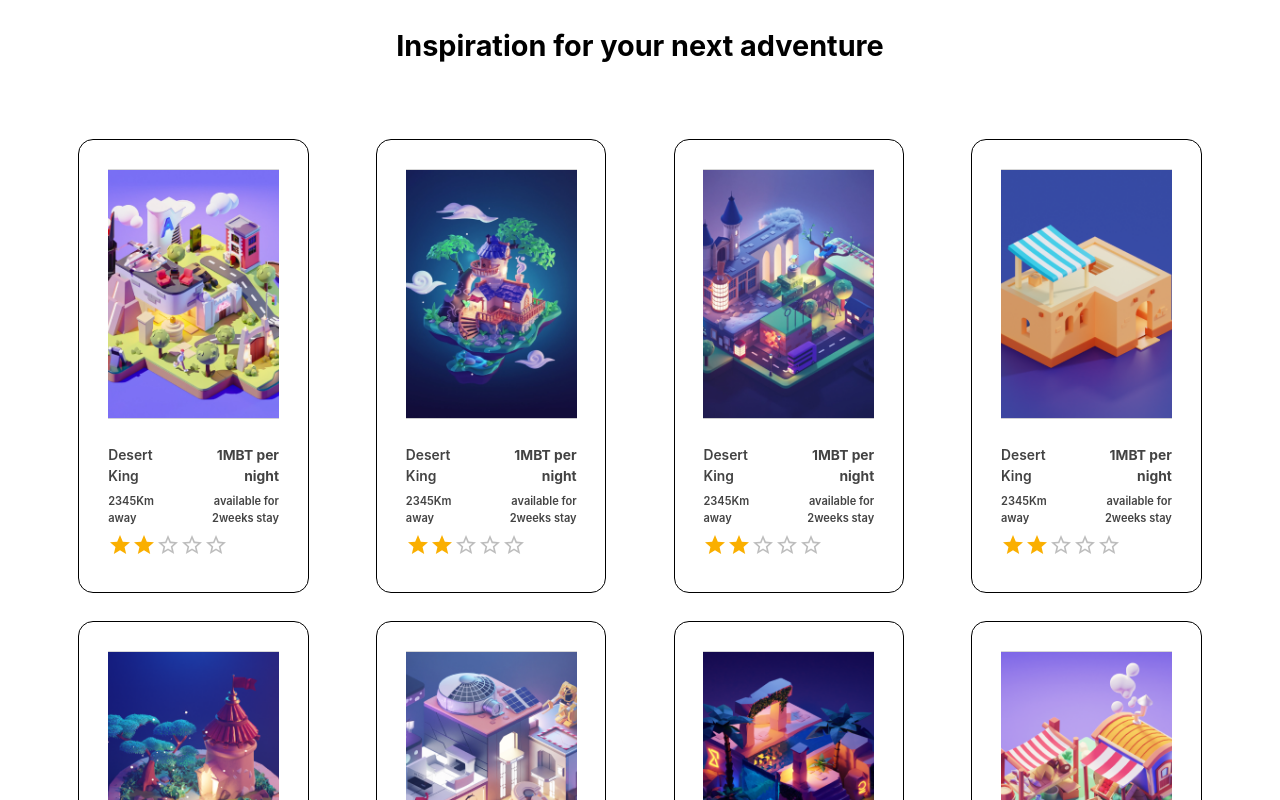
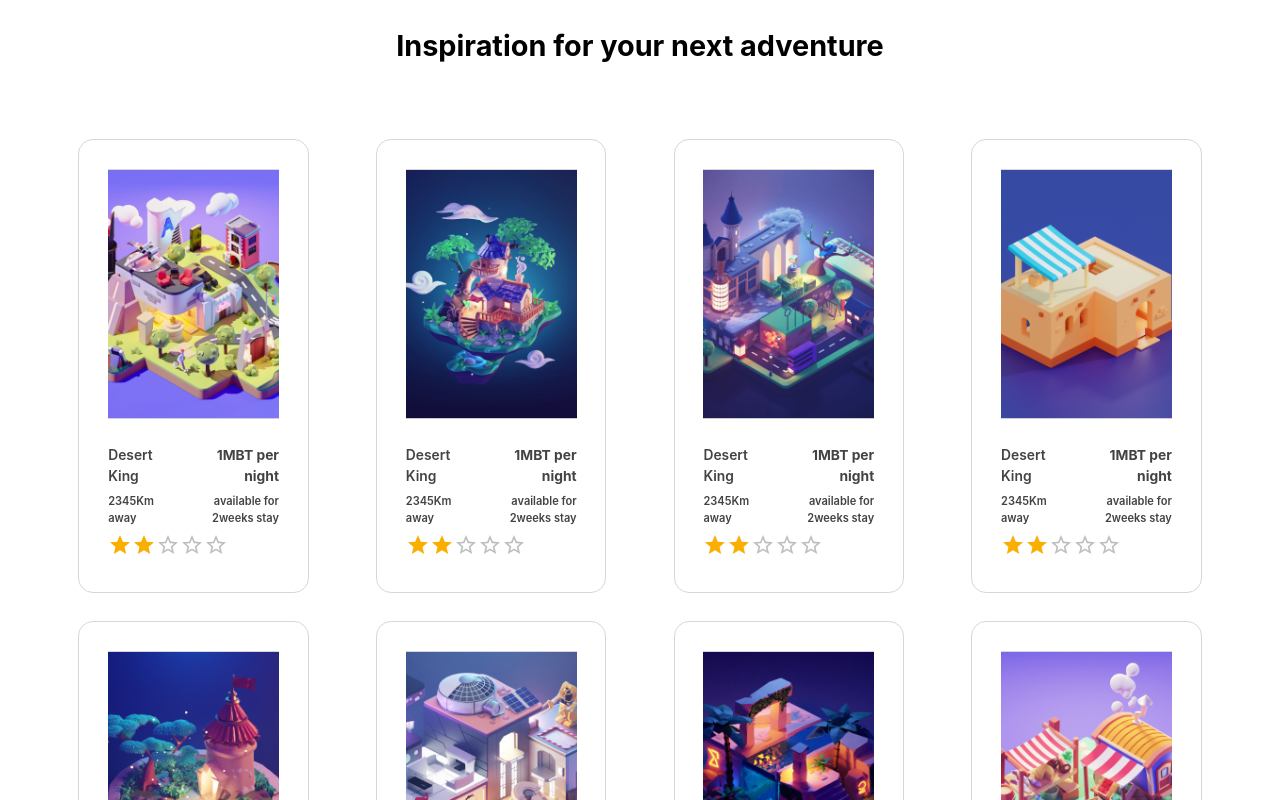
Before and after one commit to skillzo/HNG-Metabnb, a React (Create React App) app: page / in a window 1280 px wide. Shown: the part 920-1720 px from the top of the page. Built offline with nearby package versions, Linux system fonts and the light colour scheme.

Commit message:
small fix

```diff
--- a/src/Sections/Section2/section2.css
+++ b/src/Sections/Section2/section2.css
@@ -10,7 +10,6 @@
   padding: 2em;
   border-radius: 15px;
   margin: 0.5em;
-  border: 1px solid black;
 }
 @media (min-width: 769px) {
   .nft-container {
```
